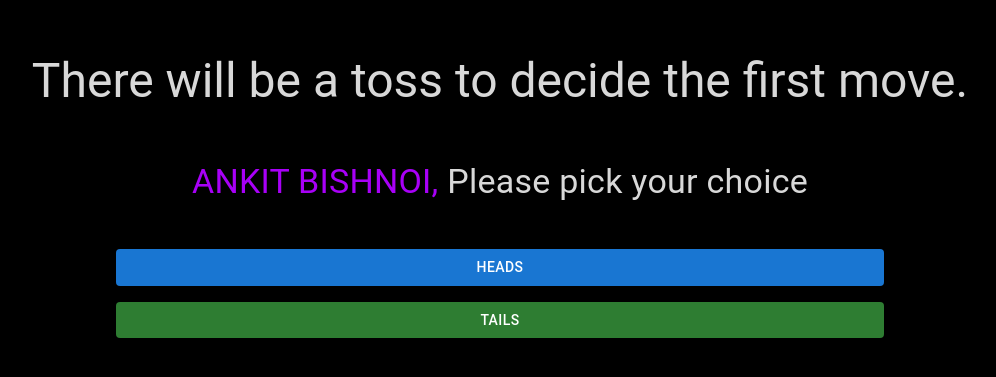
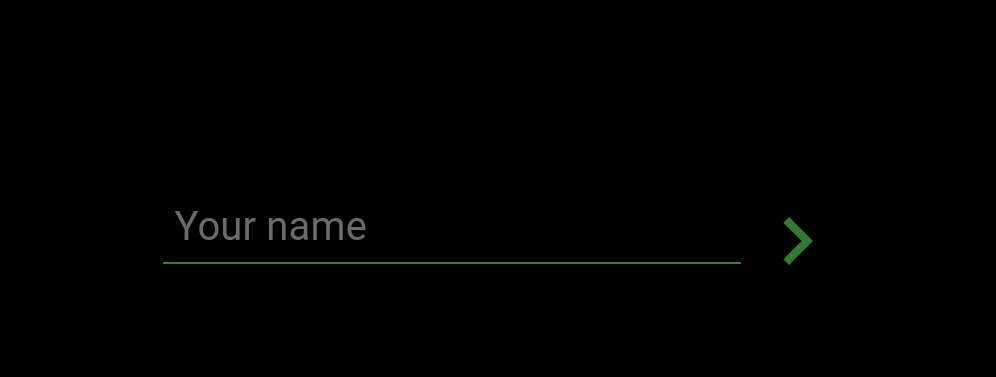
Before and after one commit to meta-ankit-kumar/Advanced-Tic-Tac-Toe, a React (Create React App) app in the folder tic-tac-toe/: page / in a window 1280 px wide. Shown: the part 159-536 px from the top of the page, without its empty margins (140-1136 px from the left). Built offline with nearby package versions, Linux system fonts and the light colour scheme.

Commit message:
Remove the mocks

```diff
--- a/tic-tac-toe/src/components/main/main.component.jsx
+++ b/tic-tac-toe/src/components/main/main.component.jsx
@@ -41,7 +41,7 @@ export const Main = () => {
 	return (
 		// <Announcement winnerName={'Ankit'}/>
 		// <Board/>
-		// getComponentAccordingToCurrentPage(currentPage)
-		<PlayVsFriend firstPlayerName={'Ankit Bishnoi'} vsComputer={true}/>
+		getComponentAccordingToCurrentPage(currentPage)
+		// <PlayVsFriend firstPlayerName={'Ankit Bishnoi'} vsComputer={true}/>
 	);
 };
```
